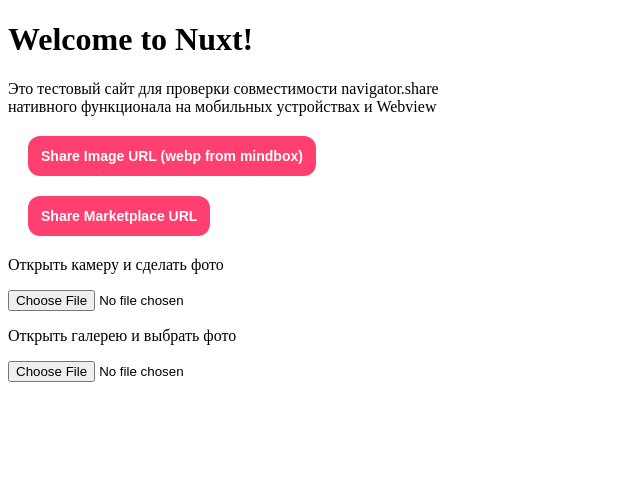
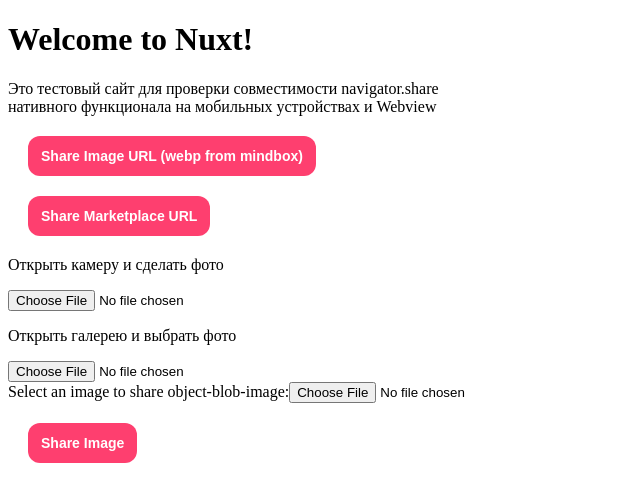
Before and after one commit to Art-Shved-Developer/nuxt-api, a Nuxt app: page / in a window 1280 px wide. Shown: the top 502 px of the page, without its empty margins (0-640 px from the left). Built offline with nearby package versions, Linux system fonts and the light colour scheme.

Commit message:
Share image blob

```diff
--- a/app.vue
+++ b/app.vue
@@ -1,7 +1,8 @@
 <template>
   <div>
     <h1>Welcome to Nuxt!</h1>
-    <p>Это тестовый сайт для проверки совместимости navigator.share <br>нативного функционала на мобильных устройствах и Webview</p>
+    <p>Это тестовый сайт для проверки совместимости navigator.share <br>нативного функционала на мобильных устройствах и
+      Webview</p>
     <button @click="shareImageUrl">Share Image URL (webp from mindbox)</button>
     <button @click="shareMarketPlaceUrl">Share Marketplace URL</button>
 
@@ -11,23 +12,46 @@
     <p>Открыть галерею и выбрать фото</p>
     <input type="file" accept="image/*" id="imageInput">
 
+    <div>
+      <label for="imageInput">Select an image to share object-blob-image:</label>
+      <input id="imageInput" type="file" accept="image/*" @change="handleImageChange" />
+      <button @click="shareImage" :disabled="!imageFile">Share Image</button>
+    </div>
+
     <pre>{{ resultPara }}</pre>
   </div>
 </template>
 
 <script setup>
 const resultPara = ref('')
-const shareData = {
-  url: 'https://personalization-web.mindbox.cloud/user-media/35889/bd9c18e4cccb69c97892e25f1850fb31ba610abe973be877fd298d87872bd7b3.webp'
+const imageFile = ref('')
+
+const handleImageChange = (event) => {
+  imageFile.value = event.target.files[0]
 }
 
-const shareSite = {
-  title: 'WEE MarketPlace Title',
-  text: 'WEE Text into Share content',
-  url: 'https://wee.ae/?utm_source=instagram&utm_medium=blogger&utm_campaign=lifestyleofhaya'
+const shareImage = async () => {
+  const shareData = {
+    files: [imageFile.value],
+  };
+
+  try {
+    if (navigator.canShare(shareData)) {
+      await navigator.share(shareData);
+      resultPara.value = "shared successfully";
+    } else {
+      resultPara.value = "shared is not found";
+    }
+  } catch (err) {
+    resultPara.value = `Error: ${err}`;
+  }
 }
 
 const shareImageUrl = async () => {
+  const shareData = {
+    url: 'https://personalization-web.mindbox.cloud/user-media/35889/bd9c18e4cccb69c97892e25f1850fb31ba610abe973be877fd298d87872bd7b3.webp'
+  }
+
   try {
     if (navigator.canShare(shareData)) {
       await navigator.share(shareData);
@@ -41,6 +65,12 @@ const shareImageUrl = async () => {
 }
 
 const shareMarketPlaceUrl = async () => {
+  const shareSite = {
+    title: 'WEE MarketPlace Title',
+    text: 'WEE Text into Share content',
+    url: 'https://wee.ae/?utm_source=instagram&utm_medium=blogger&utm_campaign=lifestyleofhaya'
+  }
+
   try {
     if (navigator.canShare(shareSite)) {
       await navigator.share(shareSite);
```
